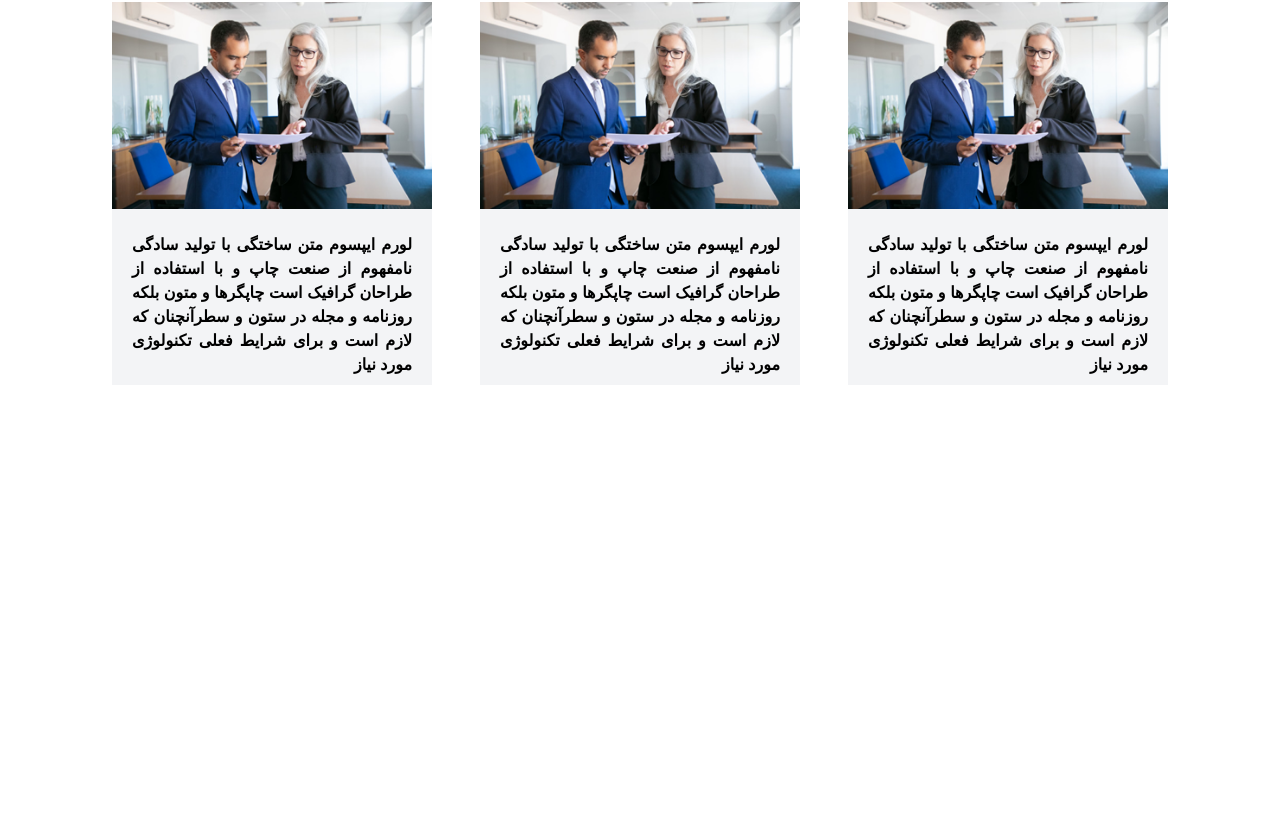
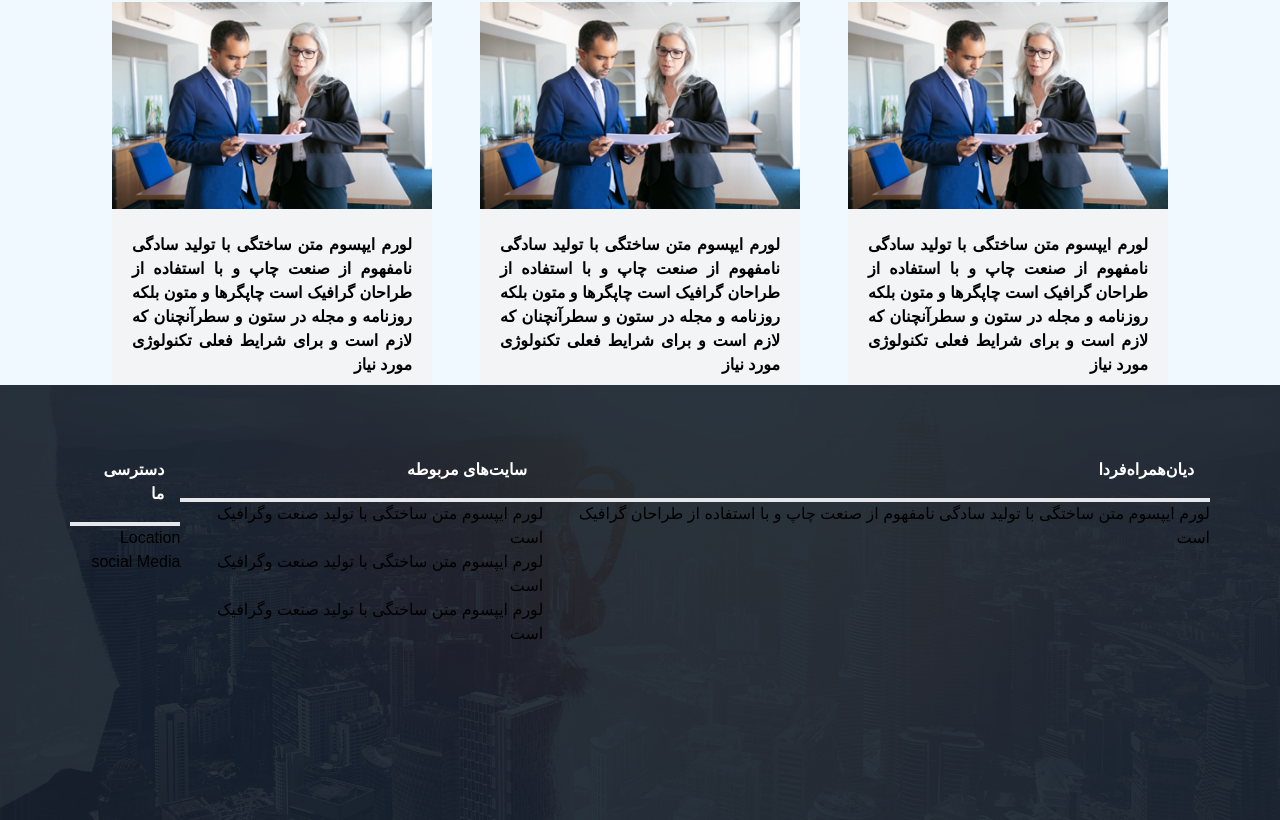
Before and after one commit to Mansour-VN/DianHamrah, a Next.js app: page / in a window 1280 px wide. Shown: the part 1578-2398 px from the top of the page. Before the commit the page ends 1963 px from the top, so only its background shows below. Built offline with nearby package versions, Linux system fonts and the light colour scheme.

Commit message:
fix: design footer and response

```diff
--- a/src/components/Footer/Footer.tsx
+++ b/src/components/Footer/Footer.tsx
@@ -1,23 +1,33 @@
-import React from 'react'
+import Image from 'next/image';
+import React from 'react';
 
 const Footer = () => {
   return (
-    <div id='footer' className='flex flex-col md:flex-row  gap-4 '>
+    <div className='w-full bg-gray-700 flex items-center justify-center relative flex-col' >
+      <div className='z-0'>
+        <Image
+          src={"/assets/images/background/f-bg.png"}
+          alt=""
+          width={1900}
+          height={400}
+        />
+      </div>
+      <div id='footerr' className='flex flex-col md:flex-row  container justify-around md:absolute md:h-80 z-1'>
 
         <div id='About' className='flex flex-col '>
-          <h3 className='border-b-4'>دیان‌همراه‌فردا</h3>
+            <h3 className='border-b-4 font-bold text-white p-4'>دیان‌همراه‌فردا</h3>
             <p>لورم ایپسوم متن ساختگی با تولید سادگی نامفهوم از صنعت چاپ و با استفاده از طراحان گرافیک است</p>
         </div>
 
         <div id='Link' className='flex flex-col'>
-          <h3 className='border-b-4'>سایت‌های مربوطه</h3>
+            <h3 className='border-b-4 font-bold text-white p-4'>سایت‌های مربوطه</h3>
             <p>لورم ایپسوم متن ساختگی با تولید    صنعت  وگرافیک است</p>
             <p>لورم ایپسوم متن ساختگی با تولید    صنعت  وگرافیک است</p>
             <p>لورم ایپسوم متن ساختگی با تولید    صنعت  وگرافیک است</p>
         </div>
 
         <div id='location social' className='flex flex-col'>
-          <h3 className='border-b-4'>دسترسی ما</h3>
+            <h3 className='border-b-4 font-bold text-white p-4'>دسترسی ما</h3>
             <div className=''>
                 Location
             </div>
@@ -27,6 +37,8 @@ const Footer = () => {
         </div>
 
       </div>
+
+    </div>
   )
 }
 
--- a/src/pages/index.tsx
+++ b/src/pages/index.tsx
@@ -14,7 +14,7 @@ export default function Home() {
         <meta name="viewport" content="width=device-width, initial-scale=1" />
         <link rel="icon" href="/favicon.ico" />
       </Head>
-      <main className="main h-screen bg-sky-50" >
+      <main className="main bg-sky-50" >
           <HomePage/>
       </main>
     </>
```
Lines whose indentation alone changed are shown as unchanged.
